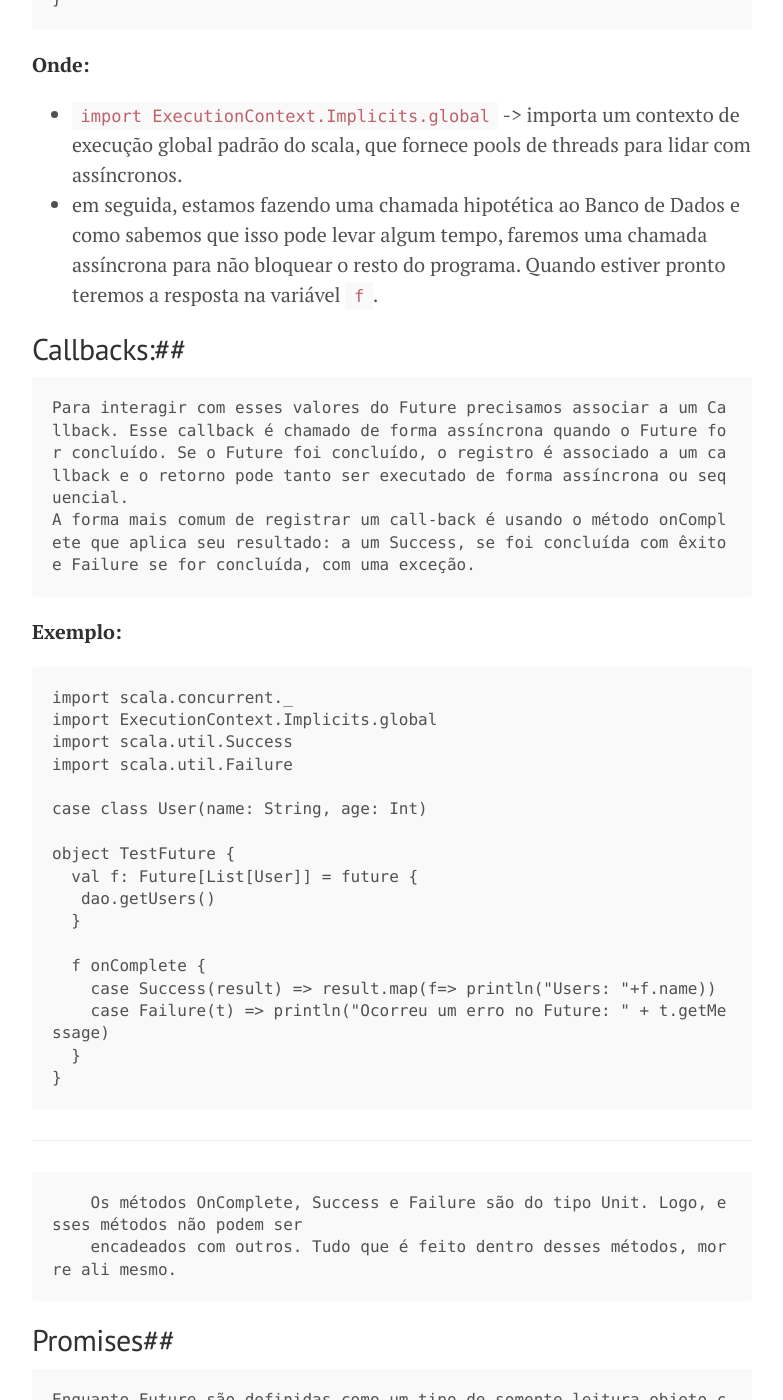
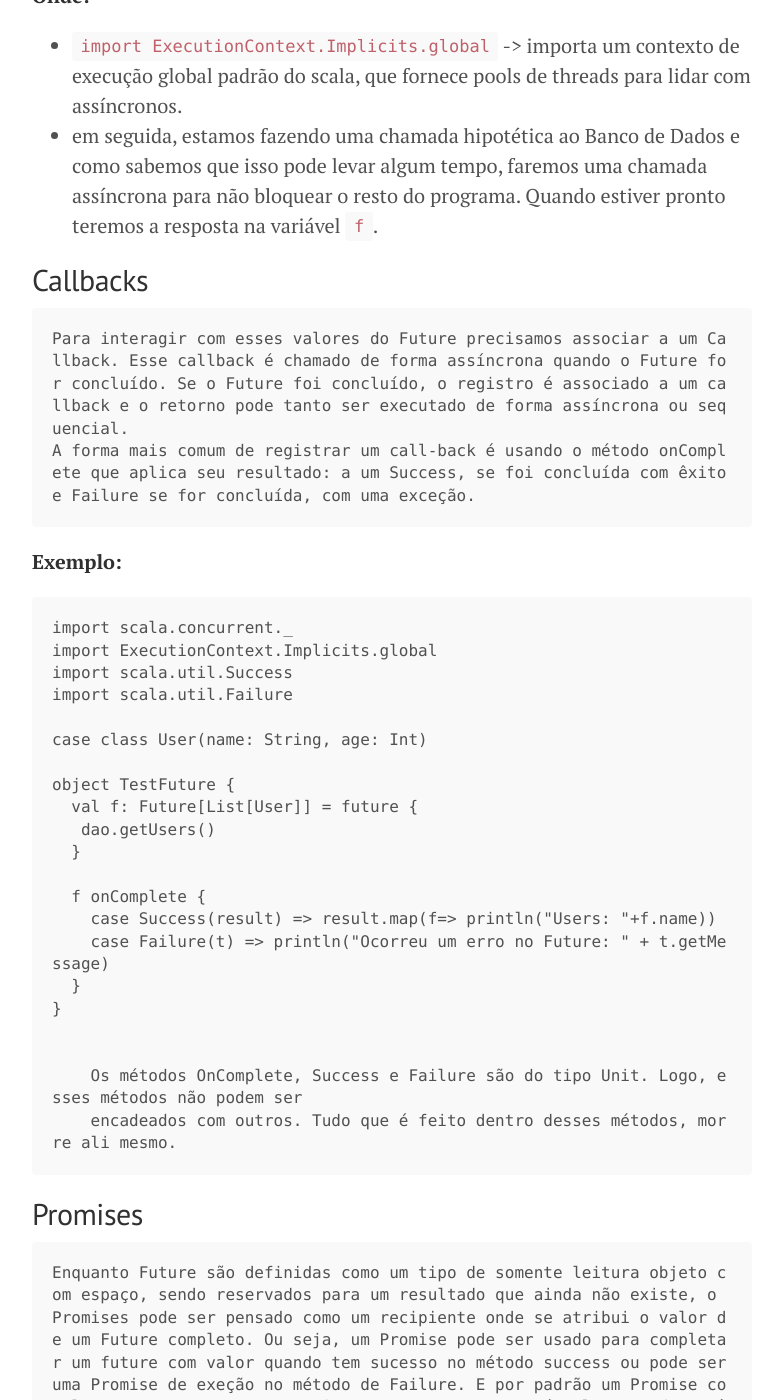
Before and after one commit to ilegra-user/ilegra.github.io, a Jekyll site: the page built from _posts/2014-09-08-futures-em-scala.md, in a window 1280 px wide and 1400 px high, scrolled down 2204 px. Shown: the whole window, without its empty margins (248-1031 px from the left). Built offline with Jekyll 4.4.1, drawn with Linux system fonts in a browser that asks for light colours; Markdown is read by kramdown in place of the engine named in the settings; comment, search, counter and statistics services are not loaded; some of the changed text lies outside the part shown.

```diff
--- a/_posts/2014-09-08-futures-em-scala.md
+++ b/_posts/2014-09-08-futures-em-scala.md
@@ -24,7 +23,8 @@ Exemplo:
 	O Scala tem uma abordagem em sua API de Concurrency muito simples para implementar a ideia de programação assíncrona. Usando essa API de Concurrency, o compilador faz o trabalho difícil e o aplicativo mantém a estrutura lógica que se assemelha ao código síncrono. Como resultado, obtemos todas as vantagens da programação assíncrona com pouco do esforço.
 	Atualmente na ilegra temos algumas aplicações 100% do conceito assíncrono, deixando as aplicações com uma grande escalabilidade. Indicando sua habilidade de manipular uma porção crescente de trabalho de forma uniforme, para estar preparado para crescer ou se tornar distribuído com pouco esforço.
 
-##Funture/Promise em Scala#
+Funture/Promise em Scala
+---------------------
 
 	Future é uma API de scala que proporciona uma maneira de executar operações em paralelo de forma não bloqueante. A ideia é que um Future seja uma espécie de objeto que tenha um espaço reservado, para que possamos trabalhar com a espera de um resultado que ainda não possuímos. Com isso, podemos compor tarefas simultâneas de forma assíncrona e sem bloqueio de uma forma rápida.
 	Em scala podemos combinar o Future com maps, for-comprehensions e filters de uma forma não bloqueante e imutável. Definindo Future podemos dizer que é um objeto que contém um valor que pode se tornar disponível. Um Future pode ser dizer completo ou concluído de duas formas:
@@ -48,7 +48,8 @@ Exemplo:
 - em seguida, estamos fazendo uma chamada hipotética ao Banco de Dados e como sabemos que isso pode levar algum tempo, faremos uma chamada assíncrona para não bloquear o resto do programa. Quando estiver pronto teremos a resposta na variável `f`.
 
 
-##Callbacks:##
+Callbacks
+---------------------
 
 	Para interagir com esses valores do Future precisamos associar a um Callback. Esse callback é chamado de forma assíncrona quando o Future for concluído. Se o Future foi concluído, o registro é associado a um callback e o retorno pode tanto ser executado de forma assíncrona ou sequencial.
 	A forma mais comum de registrar um call-back é usando o método onComplete que aplica seu resultado: a um Success, se foi concluída com êxito e Failure se for concluída, com uma exceção.
@@ -73,13 +74,13 @@ Exemplo:
       }
     }
 
----
 
         Os métodos OnComplete, Success e Failure são do tipo Unit. Logo, esses métodos não podem ser
         encadeados com outros. Tudo que é feito dentro desses métodos, morre ali mesmo.
 
 
-##Promises##
+Promises
+---------------------
 
 	Enquanto Future são definidas como um tipo de somente leitura objeto com espaço, sendo reservados para um resultado que ainda não existe, o Promises pode ser pensado como um recipiente onde se atribui o valor de um Future completo. Ou seja, um Promise pode ser usado para completar um future com valor quando tem sucesso no método success ou pode ser uma Promise de exeção no método de Failure. E por padrão um Promise completo retorna um Future. Cria-se uma promessa que é o lugar onde você vai colocar o resultado da computação e da promessa de que você terá um futuro que vai ser usado para ler o resultado que foi colocado na promessa. Quando você completar uma promessa, seja por falha ou sucesso, você irá acionar todo o comportamento que foi anexado ao futuro associado.
 
@@ -118,7 +119,8 @@ Exemplo:
 - Esse promise continua nos devolvendo um Future, mas uma das formas de interagir com esse future é utilizando um map. Com um map, acessamos os valores do future e com o segundo map, percorremos a Lista de Usuários.
 
 
-##For-comprehensions/Maps/FlatMap##
+For-comprehensions/Maps/FlatMap
+---------------------
 
 	Interarir com os futures com callback e promisses é simples, mas exige que se escreva muitos códigos. Quando na verdade, queremos alguma forma mais rápida e simples. Combinando com outras funções é onde está o maior ganho dos futures.
 	O for-comprehension é uma das maneiras de iteragir com funções que estão dentro de um future. Dentro dele podemos avaliar processamentos em paralelo e no final agregar em um só resultado.
@@ -156,7 +158,8 @@ FlatMap funciona aplicando uma função que retorna uma sequência para cada ele
 
 	f3.value = Some(Success(30))
 
-**Conclusão**
+Conclusão
+---------------------
 
 	Usar o conceito de programação assíncrona é certamente um benefício dentro do código. Um conceito simples como um gerenciador de fila de procesos pode mudar totalmente a forma como se constrói aplicativos.
 	Se fila está grande e os jobs estiverem acumulando, podemos adicionar mais consumidores. Pois eles já estão configurados para ler da fila.
```
Also changed, not shown: other parts of _posts/2014-09-08-futures-em-scala.md (+2 -3 lines).
